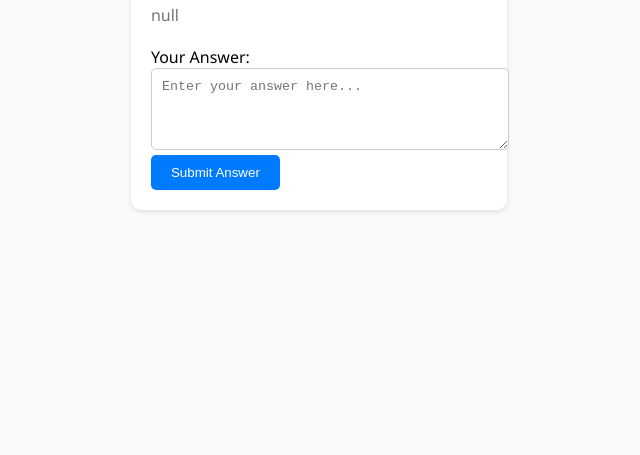
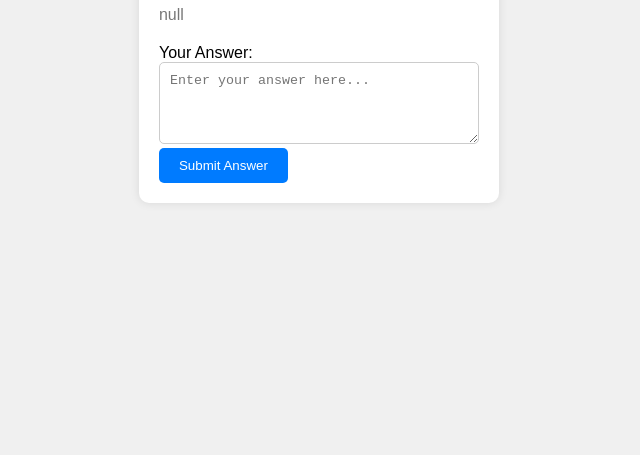
Before and after one commit to MustardGlitch1/Friend-Test, a plain HTML site: page answer.html in a window 1280 px wide. Shown: the part 345-800 px from the top of the page, without its empty margins (321-961 px from the left). Drawn offline with Linux system fonts and the light colour scheme.

Commit message:
Update answer.html

```diff
--- a/answer.html
+++ b/answer.html
@@ -6,33 +6,32 @@
 <title>Answer the Question</title>
 <style>
     body {
-        font-family: 'Segoe UI', Tahoma, Geneva, Verdana, sans-serif;
+        font-family: Arial, sans-serif;
         margin: 0;
         padding: 0;
         display: flex;
         justify-content: center;
         align-items: center;
         height: 100vh;
-        background-color: #f8f9fa;
+        background-color: #f0f0f0;
     }
     .container {
-        max-width: 500px;
+        max-width: 600px;
         padding: 20px;
         background-color: #fff;
         border-radius: 10px;
-        box-shadow: 0 2px 4px rgba(0,0,0,0.1);
+        box-shadow: 0 0 10px rgba(0,0,0,0.1);
     }
     h1 {
         text-align: center;
         color: #333;
-        margin-bottom: 20px;
     }
     p {
         margin-bottom: 20px;
         color: #777;
     }
     textarea {
-        width: 100%;
+        width: 93%;
         padding: 10px;
         border-radius: 5px;
         border: 1px solid #ccc;
```
